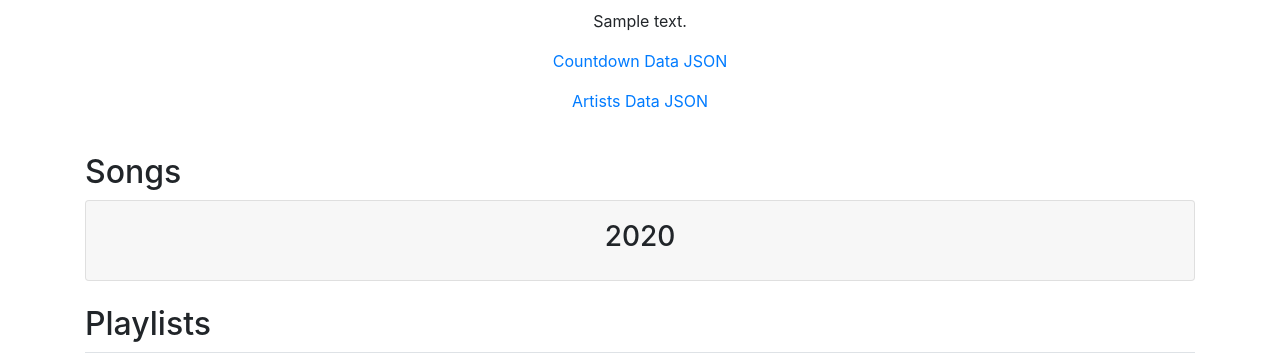
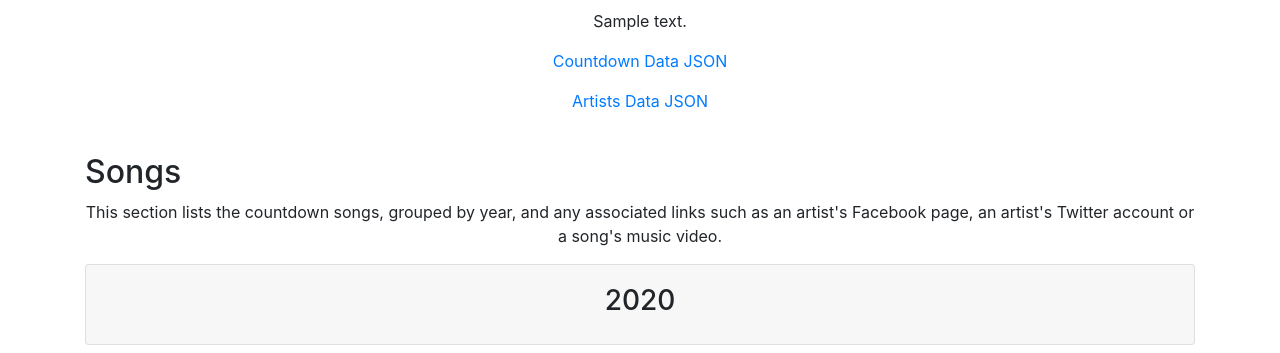
Before and after one commit to IronManRust/q101-top-101, a Node project: template templates/index.hbs in a window 1280 px wide. Shown: the part 277-630 px from the top of the page. Run offline with Node 20 templates, Linux system fonts and the light colour scheme; the template is opened without the code that fills it: most values are stand-ins (such as "Sample title", 1, 10 or a date in 2020); some libraries are stand-ins or nearby versions.

Commit message:
Added Additional Text

```diff
--- a/templates/index.hbs
+++ b/templates/index.hbs
@@ -33,6 +33,9 @@
         </div>
         <br />
         <h2>Songs</h2>
+        <div class="text-center">
+            <p>This section lists the countdown songs, grouped by year, and any associated links such as an artist's Facebook page, an artist's Twitter account or a song's music video.</p>
+        </div>
         <div class="accordion" id="accordion">
             {{#each years}}
             <div class="card">
@@ -100,6 +103,9 @@
         </div>
         <br />
         <h2>Playlists</h2>
+        <div class="text-center">
+            <p>This section lists playlists for each year consisting of those songs for which music videos are available. Due to the maximum size certain providers restrict a playlist to, some may be split into multiple segments.</p>
+        </div>
         <table class="table table-bordered">
             <thead>
                 <tr>
@@ -117,11 +123,11 @@
                             <li class="list-group-item">
                                 {{#if this.url}}
                                 <a href="{{this.url}}" target="_blank">
-                                    <img src="./music-video-{{this.source}}.png" title="Playlist" /> {{this.songCount}} Song(s)
+                                    <img src="./music-video-{{this.source}}.png" title="Playlist" /> {{this.songCount}} Available Song(s)
                                 </a>
                                 {{else}}
                                 <span>
-                                    <img src="./music-video-{{this.source}}.png" title="Playlist" /> No Songs
+                                    <img src="./music-video-{{this.source}}.png" title="Playlist" /> No Available Songs
                                 </span>
                                 {{/if}}
                             </li>
```
